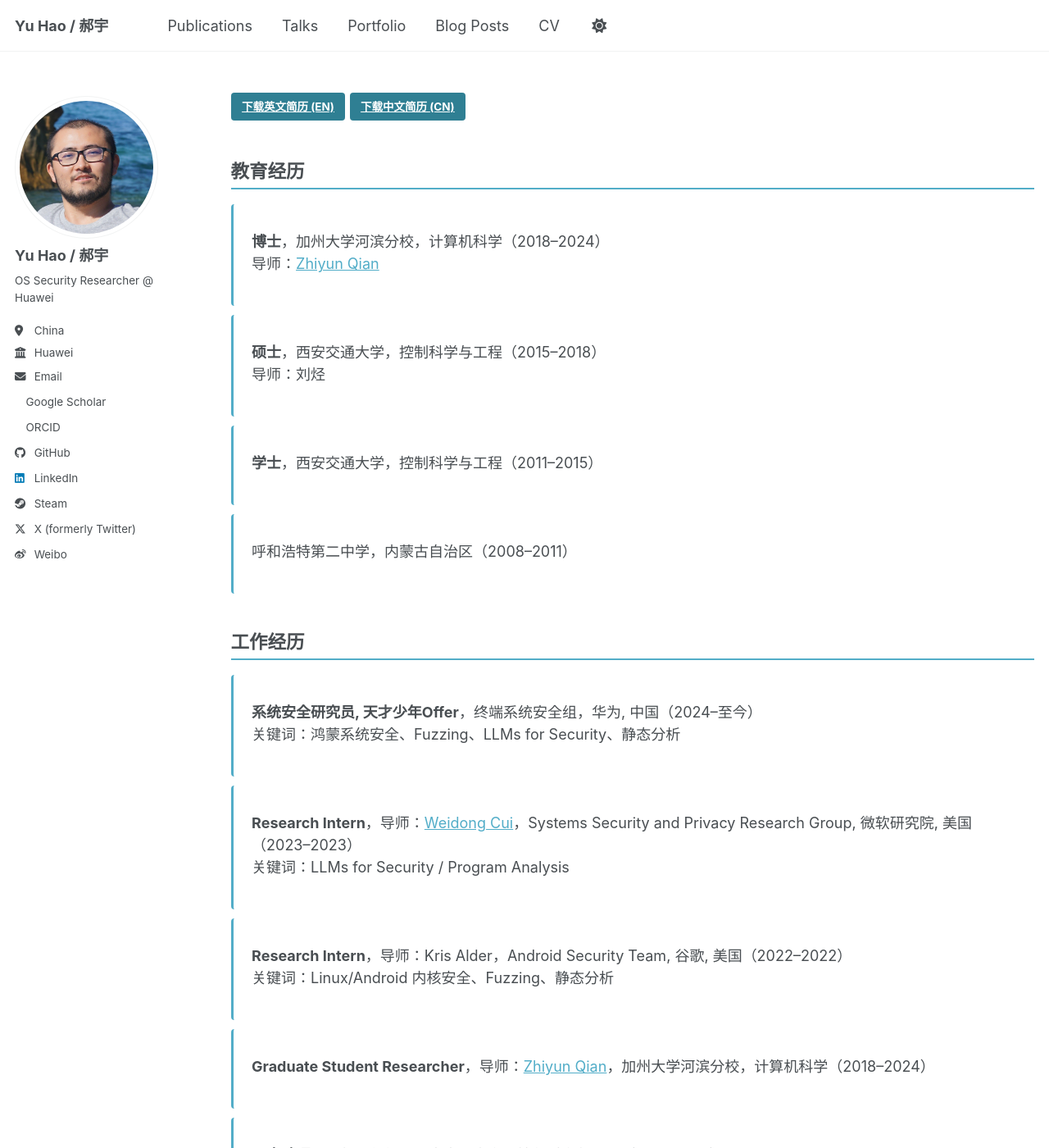
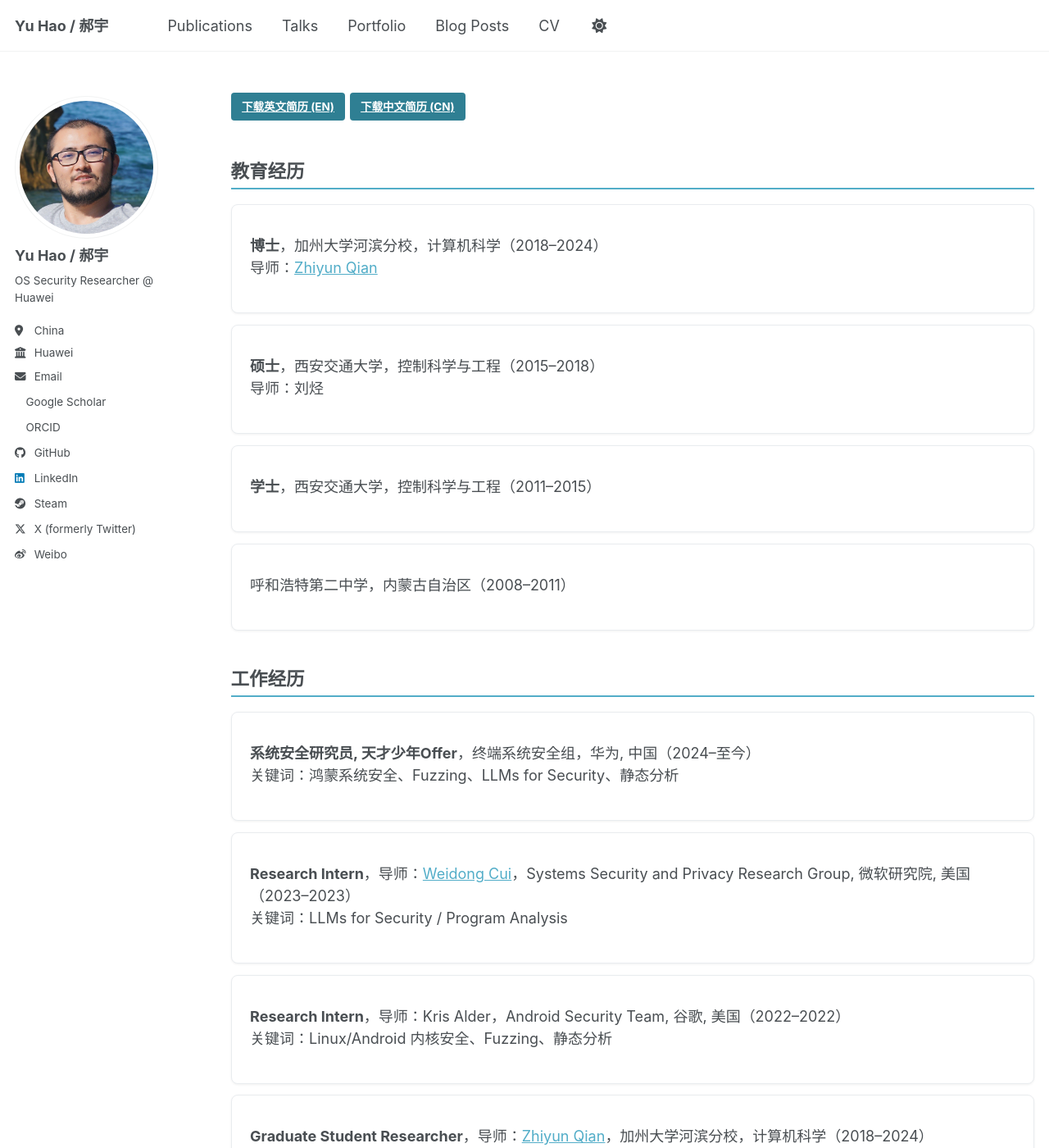
Before and after one commit to ZHYfeng/ZHYfeng.github.io, a Jekyll site: the page built from _pages/cv-cn.md, in a window 1280 px wide and 1400 px high. Shown: the whole window at 82% size. Built offline with Jekyll 4.4.1, drawn with Linux system fonts in a browser that asks for light colours; a script bundle is joined from its source files by our own code; library files that are not in the unit come from our copies.

Commit message:
Standard card style: white bg, border, subtle shadow, rounded corners

```diff
--- a/_includes/head/custom.html
+++ b/_includes/head/custom.html
@@ -11,7 +11,7 @@
 <link rel="icon" href="/images/favicon.ico" />
 <meta name="theme-color" content="#ffffff" />
 
-<!-- Subtle card styling for CV & Publications -->
+<!-- Card-style layout for CV & Publications -->
 <style>
   .page__content {
     line-height: 1.7;
@@ -30,10 +30,17 @@
   }
 
   .cv-card ul>li {
-    padding: 0.8em 1em 0.8em 1.25em;
-    margin-bottom: 0.6em;
-    border-left: 3px solid var(--global-theme-color, #52adc8);
-    border-radius: 4px;
+    background: #fff;
+    border: 1px solid #e9ecef;
+    border-radius: 8px;
+    padding: 1em 1.25em;
+    margin-bottom: 0.75em;
+    box-shadow: 0 1px 3px rgba(0, 0, 0, 0.06);
+    transition: box-shadow 0.2s ease;
+  }
+
+  .cv-card ul>li:hover {
+    box-shadow: 0 2px 8px rgba(0, 0, 0, 0.1);
   }
 
   .cv-card ul>li ul {
@@ -44,15 +51,28 @@
     padding: 0.15em 0;
     margin-bottom: 0;
     border: none;
+    background: transparent;
+    box-shadow: none;
     font-size: 0.95em;
+  }
+
+  .cv-card ul>li ul>li:hover {
+    box-shadow: none;
   }
 
   /* Publication cards */
   .pub-card {
-    padding: 0.8em 1em 0.6em 1.25em;
-    margin-bottom: 0.6em;
-    border-left: 3px solid var(--global-theme-color, #52adc8);
-    border-radius: 4px;
+    background: #fff;
+    border: 1px solid #e9ecef;
+    border-radius: 8px;
+    padding: 1em 1.25em;
+    margin-bottom: 0.75em;
+    box-shadow: 0 1px 3px rgba(0, 0, 0, 0.06);
+    transition: box-shadow 0.2s ease;
+  }
+
+  .pub-card:hover {
+    box-shadow: 0 2px 8px rgba(0, 0, 0, 0.1);
   }
 
   .pub-card p {
```
Also changed, not shown: other parts of _includes/head/custom.html (+1 -1 lines).
